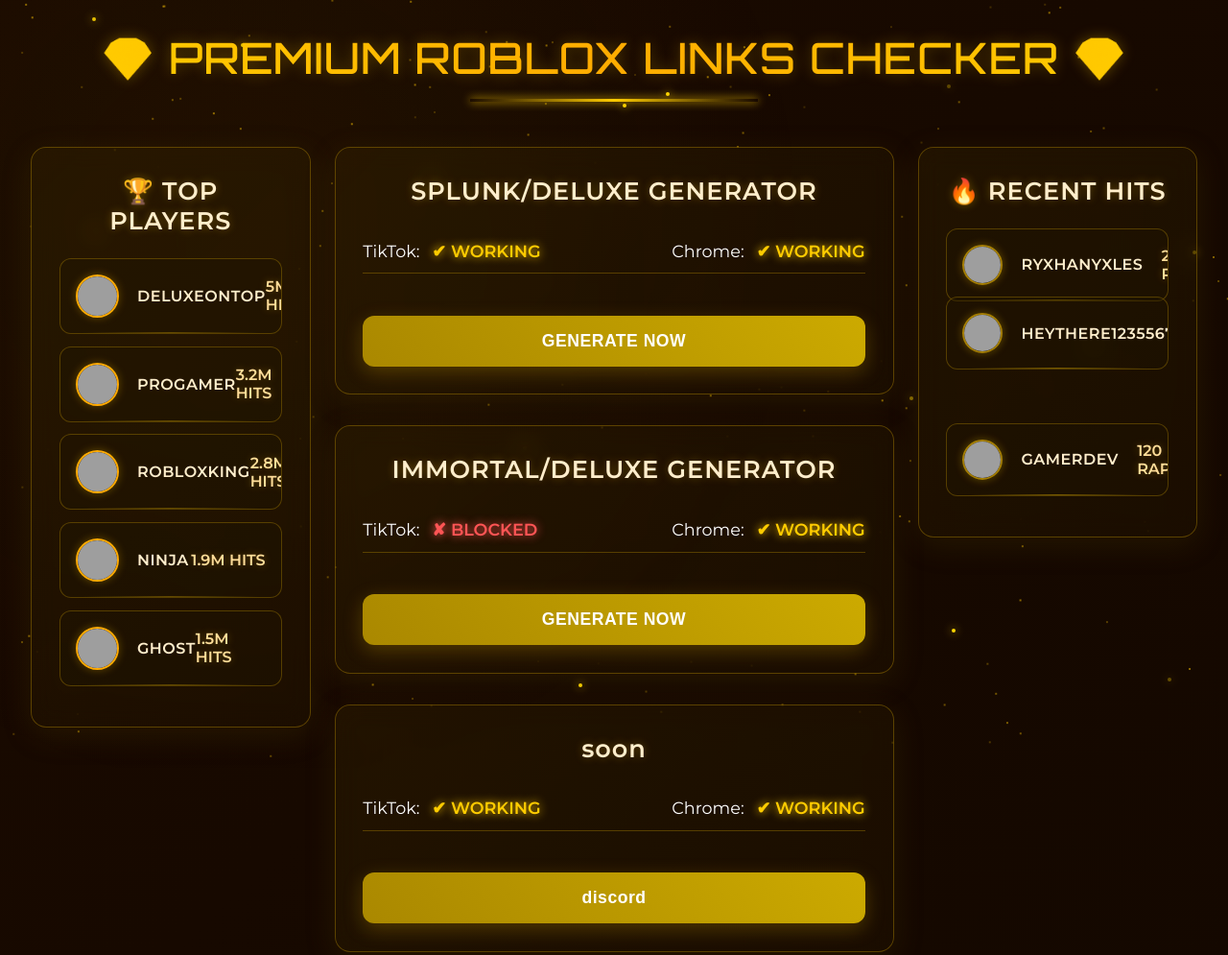
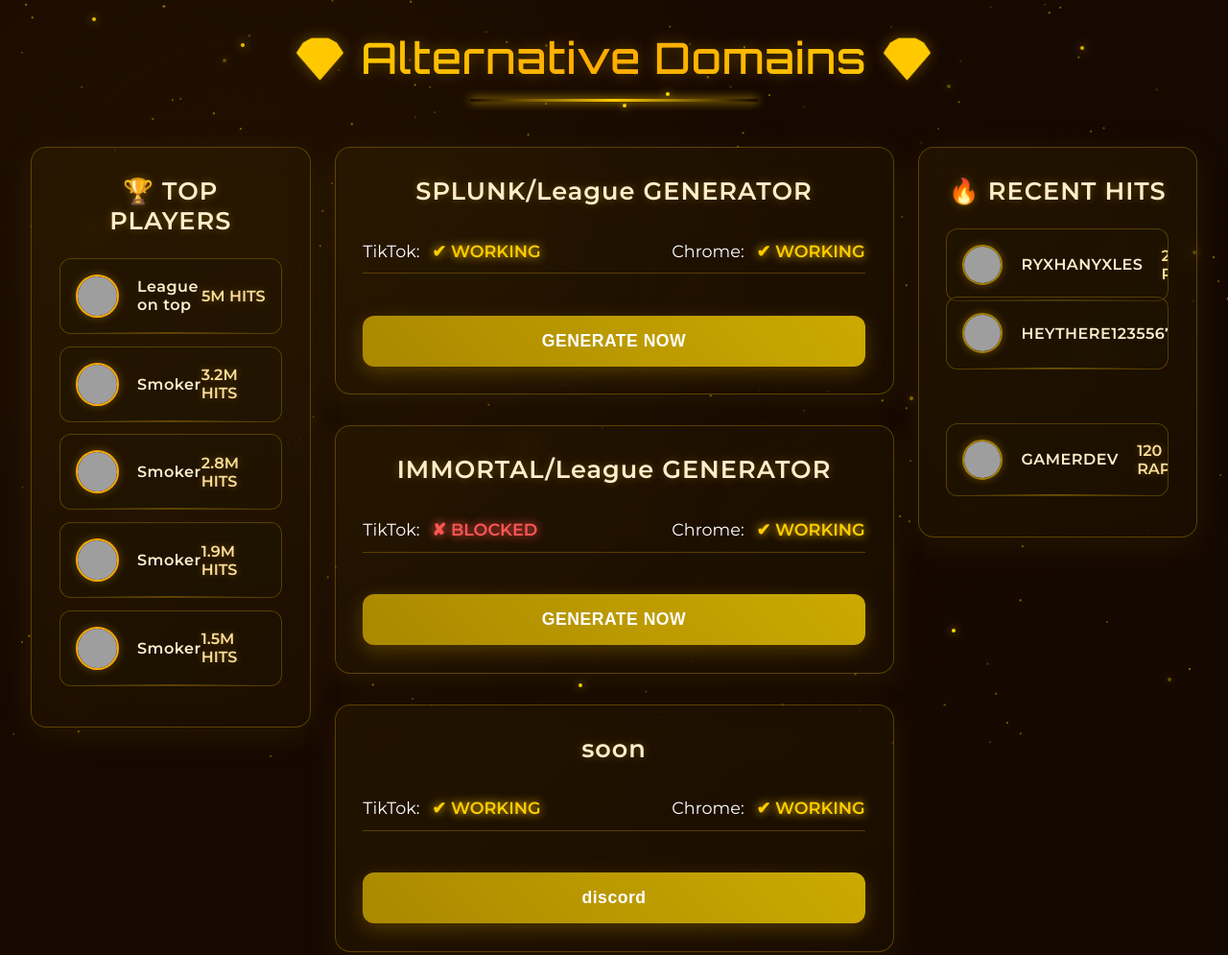
Before and after one commit to SocietyxDev/Solstice-V2, a plain HTML site: page domain.html in a window 1280 px wide. Shown: the whole page at 96% size. Drawn offline with Linux system fonts and the light colour scheme; grey boxes are pictures that could not be loaded.

Commit message:
Update domain.html

```diff
--- a/domain.html
+++ b/domain.html
@@ -3,7 +3,7 @@
 <head>
   <meta charset="UTF-8">
   <meta name="viewport" content="width=device-width, initial-scale=1.0">
-  <title>💎 DELUXE #1 SITE! 💎</title>
+  <title>💎 League #1 SITE! 💎</title>
   <link href="https://fonts.googleapis.com/css2?family=Orbitron:wght@500;700&family=Montserrat:wght@400;600&display=swap" rel="stylesheet">
   <style>
     * {
@@ -461,34 +461,34 @@
 
   <!-- Main Content -->
   <div class="container">
-    <div class="header">💎 PREMIUM ROBLOX LINKS CHECKER 💎</div>
+    <div class="header">💎 Alternative Domains 💎</div>
     <div class="main-layout">
       <div class="main-side">
         <div class="site-card">
           <h3>🏆 TOP PLAYERS</h3>
           <div class="leaderboard-entry">
             <img src="https://www.roblox.com/headshot-thumbnail/image?userId=1&width=48&height=48&format=png" alt="DELUXEONTOP">
-            <strong>DELUXEONTOP</strong>
+            <strong>League on top</strong>
             <span class="leaderboard-score">5M HITS</span>
           </div>
           <div class="leaderboard-entry">
             <img src="https://www.roblox.com/headshot-thumbnail/image?userId=2&width=48&height=48&format=png" alt="PROGAMER">
-            <strong>PROGAMER</strong>
+            <strong>Smoker</strong>
             <span class="leaderboard-score">3.2M HITS</span>
           </div>
           <div class="leaderboard-entry">
             <img src="https://www.roblox.com/headshot-thumbnail/image?userId=3&width=48&height=48&format=png" alt="ROBLOXKING">
-            <strong>ROBLOXKING</strong>
+            <strong>Smoker</strong>
             <span class="leaderboard-score">2.8M HITS</span>
           </div>
           <div class="leaderboard-entry">
             <img src="https://www.roblox.com/headshot-thumbnail/image?userId=4&width=48&height=48&format=png" alt="NINJA">
-            <strong>NINJA</strong>
+            <strong>Smoker</strong>
             <span class="leaderboard-score">1.9M HITS</span>
           </div>
           <div class="leaderboard-entry">
             <img src="https://www.roblox.com/headshot-thumbnail/image?userId=5&width=48&height=48&format=png" alt="GHOST">
-            <strong>GHOST</strong>
+            <strong>Smoker</strong>
             <span class="leaderboard-score">1.5M HITS</span>
           </div>
         </div>
@@ -496,7 +496,7 @@
 
       <div class="main-center">
         <div class="site-card">
-          <h3>SPLUNK/DELUXE GENERATOR</h3>
+          <h3>SPLUNK/League GENERATOR</h3>
           <div class="status">
             <span>TikTok: <span class="check">✔ WORKING</span></span>
             <span>Chrome: <span class="check">✔ WORKING</span></span>
@@ -505,7 +505,7 @@
         </div>
 
         <div class="site-card">
-          <h3>IMMORTAL/DELUXE GENERATOR</h3>
+          <h3>IMMORTAL/League GENERATOR</h3>
           <div class="status">
             <span>TikTok: <span class="cross">✘ BLOCKED</span></span>
             <span>Chrome: <span class="check">✔ WORKING</span></span>
@@ -519,7 +519,7 @@
             <span>TikTok: <span class="check">✔ WORKING</span></span>
             <span>Chrome: <span class="check">✔ WORKING</span></span>
           </div>
-          <button class="generator-btn" onclick="window.open('https://discord.gg/JqHgVSTVvR', '_blank')">discord</button>
+          <button class="generator-btn" onclick="window.open('https://discord.gg/rGAtfBueE9', '_blank')">discord</button>
         </div>
       </div>
 
```
